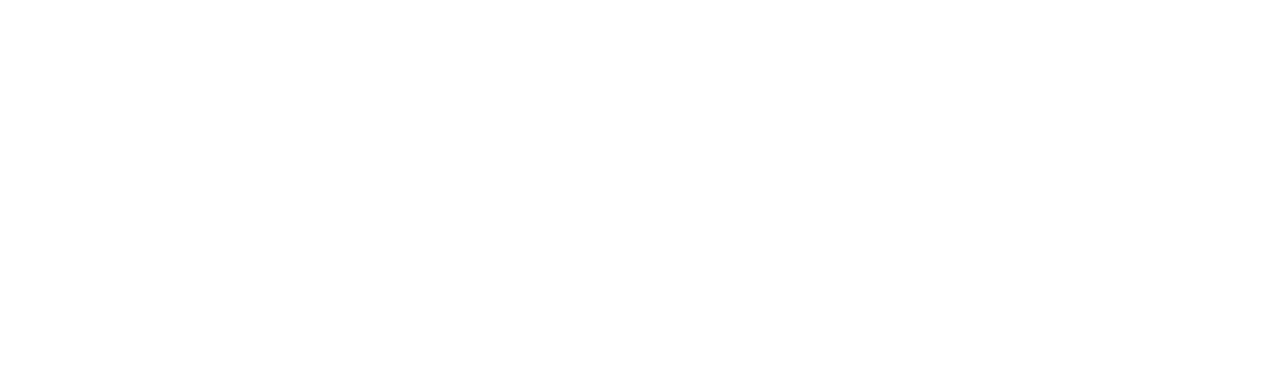
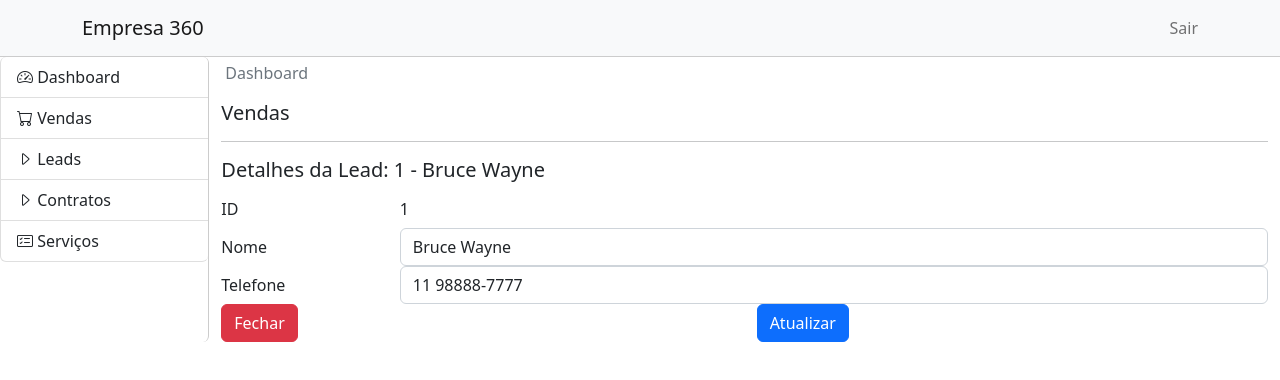
Before and after one commit to oriovaldof/vue-empresa360, a Vue app: page /home/vendas/leads/1 in a window 1280 px wide. Before the commit this address had no page. Shown: the top 380 px of the page. Built offline with nearby package versions, Linux system fonts and the light colour scheme; data requests are answered from the project's data file.

Commit message:
leads e detalhes lead

```diff
--- /dev/null
+++ b/src/components/vendas/Lead.vue
@@ -0,0 +1,62 @@
+<template>
+  <div>
+    <h5>Detalhes da Lead: {{ dados.id }} - {{ dados.nome }}</h5>
+    <!-- {{ dados }} -->
+    <div class="mb-m row">
+      <label class="col-sm-2 col-form-label">ID</label>
+      <div class="col-sm-10">
+        <input
+          type="text"
+          readonly
+          class="form-control-plaintext"
+          :value="dados.id"
+        />
+      </div>
+    </div>
+    <div class="mb-m row">
+      <label class="col-sm-2 col-form-label">Nome</label>
+      <div class="col-sm-10">
+        <input type="text" class="form-control" :value="dados.nome" />
+      </div>
+    </div>
+    <div class="mb-m row">
+      <label class="col-sm-2 col-form-label">Telefone</label>
+      <div class="col-sm-10">
+        <input type="text" class="form-control" :value="dados.telefone" />
+      </div>
+    </div>
+    <div class="mb-m row">
+      <div class="col-md-6">
+        <router-link class="btn btn-danger" to="/home/vendas/leads"
+          >Fechar</router-link
+        >
+      </div>
+      <div class="col-md-6">
+        <button type="button" class="btn btn-primary">Atualizar</button>
+      </div>
+    </div>
+  </div>
+</template>
+<script>
+export default {
+  name: "Lead",
+  data: () => ({
+    dados: {},
+  }),
+  methods: {
+    getDadosApi() {
+      fetch(`http://localhost:3000/leads/${this.$route.params.id}`)
+        .then((response) => response.json())
+        .then((response) => {
+          // console.log(response)
+          this.dados = response;
+        });
+    },
+  },
+
+  created() {
+    // console.log(this.$route.params);
+    this.getDadosApi();
+  },
+};
+</script>
--- a/src/components/vendas/Leads.vue
+++ b/src/components/vendas/Leads.vue
@@ -1,3 +1,49 @@
 <template>
+  <div>
     <h5>Leads</h5>
+    <table class="table table-hover">
+        <thead>
+            <tr>
+                <th scope="col">ID</th>
+                <th scope="col">NOME</th>
+                <th scope="col">TELEFONE</th>
+                <th scope="col"></th>
+            </tr>
+        </thead>
+        <tbody>
+            <tr v-for="dado in dados" :key="dado.id">
+                <td>{{dado.id}}</td>
+                <td>{{dado.nome}}</td>
+                <td>{{dado.telefone}}</td>
+                <td>
+                    <router-link :to="`/home/vendas/leads/${dado.id}`" class="btn btn-sm btn-primary">
+                        <i class="bi bi-pencil-square" style="cursor:pointer"></i>
+                    </router-link>
+                </td>
+            </tr>
+        </tbody>
+    </table>
+    <!-- {{ dados }} -->
+  </div>
 </template>
+<script>
+export default {
+  name: "Leads",
+  data: () => ({
+    dados: null,
+  }),
+  methods: {
+    getDadosApi() {
+      fetch("http://localhost:3000/leads")
+        .then((response) => response.json())
+        .then((response) => {
+          // console.log(response)
+          this.dados = response;
+        });
+    },
+  },
+  created() {
+    this.getDadosApi();
+  },
+};
+</script>
--- a/src/router.js
+++ b/src/router.js
@@ -4,6 +4,7 @@
 import Dashboard from '@/components/dashboard/Dashboard.vue';
 import Home from '@/views/Home.vue';
 import Leads from '@/components/vendas/Leads.vue';
+import Lead from '@/components/vendas/Lead.vue';
 import Login from '@/views/Login.vue';
 import Servicos from '@/components/servicos/Servicos.vue';
 import Site from '@/views/Site.vue';
@@ -25,6 +26,10 @@
                     {
                         path: 'leads', //localhost:8080/home/vendas/leads
                         component: Leads
+                    },
+                    {
+                        path: 'leads/:id', //localhost:8080/home/vendas/leads/5
+                        component: Lead
                     },
                     {
                         path: 'contratos', //localhost:8080/home/vendas/contratos
```
